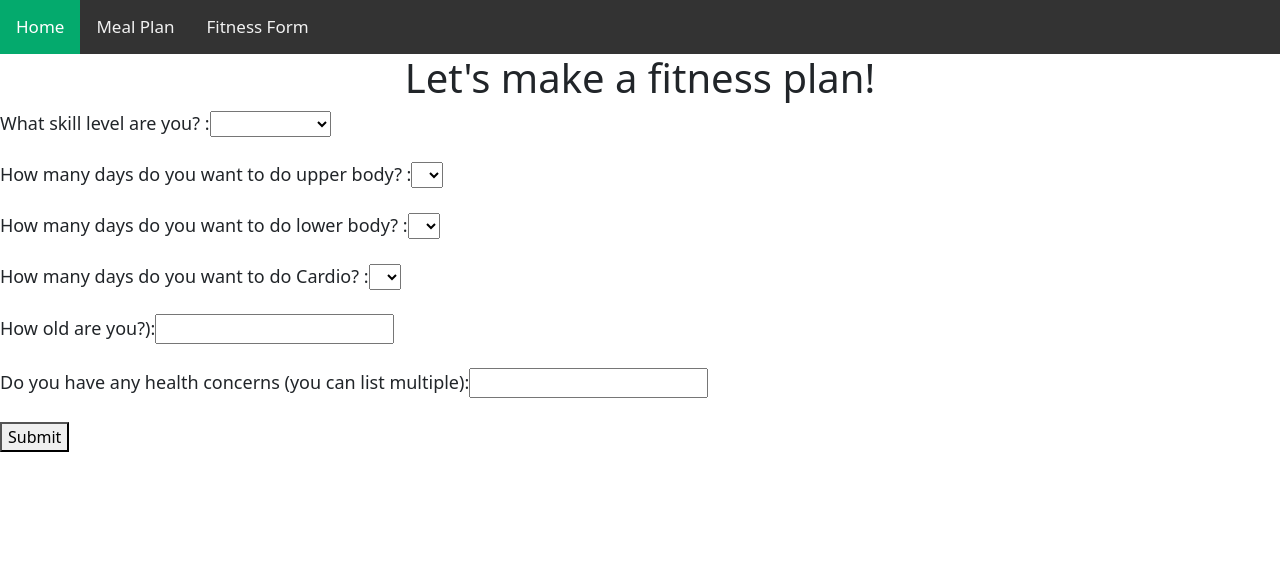
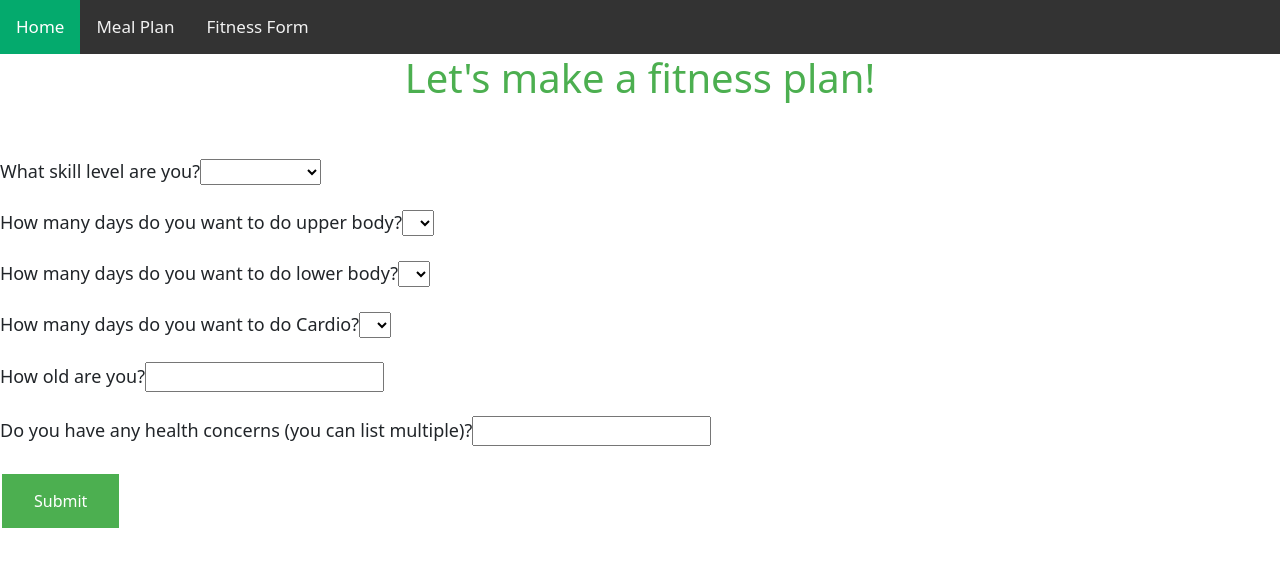
Before and after one commit to jjh6283/WiCHacks2023, an Angular app in the folder gAIn/: page /fitnessform in a window 1280 px wide. Shown: the top 566 px of the page. Built offline with nearby package versions, Linux system fonts and the light colour scheme.

Commit message:
Added more functionality to the webpage

```diff
--- a/gAIn/src/app/fitness-form/fitness-form.component.css
+++ b/gAIn/src/app/fitness-form/fitness-form.component.css
@@ -1,6 +1,20 @@
 h1{
   text-align: center;
+  color: #4CAF50;
 }
 label{
   font-size: large;
 }
+
+button{
+  background-color: #4CAF50;
+  border: none;
+  color: white;
+  padding: 15px 32px;
+  text-align: center;
+  text-decoration: none;
+  display: inline-block;
+  font-size: 16px;
+  margin: 4px 2px;
+  cursor: pointer;
+}
--- a/gAIn/src/app/fitness-form/fitness-form.component.html
+++ b/gAIn/src/app/fitness-form/fitness-form.component.html
@@ -1,7 +1,8 @@
-<h1>Let's make a fitness plan!</h1>
+<h1>Let's make a fitness plan!</h1><br><br>
 
+<div id = "theForm">
   <div class = "skillsDev">
-    <label >What skill level are you? :</label>
+    <label >What skill level are you? </label>
 
     <select #skills (change) = "selectSkillLevel(skills.value)">
       <option default></option>
@@ -13,7 +14,7 @@
   </div>
 
   <div class = "uppersDev">
-    <label>How many days do you want to do upper body? :</label>
+    <label>How many days do you want to do upper body? </label>
     <select #uppers (change) = "selectUpperBodyDays(uppers.value)">
       <option default></option>
       <option value="0">0</option>
@@ -28,7 +29,7 @@
   </div>
 
   <div class = "lowersDev">
-    <label >How many days do you want to do lower body? :</label>
+    <label >How many days do you want to do lower body? </label>
     <select #lowers (change) = "selectLowerBodyDays(lowers.value)">
       <option default></option>
       <option value="0">0</option>
@@ -43,7 +44,7 @@
   </div>
 
   <div class = "cardioDev">
-    <label >How many days do you want to do Cardio? :</label>
+    <label >How many days do you want to do Cardio? </label>
     <select  #cardio (change) = "selectCardioDays(cardio.value)">
       <option default></option>
       <option value="0">0</option>
@@ -58,13 +59,16 @@
   </div>
 
   <div class = "ageDiv">
-    <label>How old are you?):</label>
+    <label>How old are you? </label>
     <input type="text" id="age" name="ages"><br><br>
   </div>
 
   <div class = "healthConcernsDiv">
-    <label>Do you have any health concerns (you can list multiple):</label>
+    <label>Do you have any health concerns (you can list multiple)? </label>
     <input type="text" id="healthConcerns" name="healthConcerns"><br><br>
   </div>
 
 <button type="button" (click)="submitClicked()">Submit</button>
+
+
+</div>
--- a/gAIn/src/app/fitness-form/fitness-form.component.ts
+++ b/gAIn/src/app/fitness-form/fitness-form.component.ts
@@ -32,8 +32,7 @@ export class FitnessFormComponent {
     this.cardioDays = value;
   }
 
-  submitClicked($myParam: string = ''): String {
-
+  submitClicked(){
     // @ts-ignore
     this.healthConcerns = document.getElementById("healthConcerns").value;
     // @ts-ignore
@@ -56,14 +55,5 @@ export class FitnessFormComponent {
 
     if(this.upperBodyDays =="1") {sentence += " day a week with reps";}
     else{sentence += " days a week with reps";}
-
-    const navigation: string[] = ['/resultpage'];
-    if($myParam.length) {
-      navigation.push($myParam);
-    }
-    this.router.navigate(navigation);
-
-    return sentence;
   }
-
 }
--- a/gAIn/src/app/mealplan/mealplan.component.css
+++ b/gAIn/src/app/mealplan/mealplan.component.css
@@ -0,0 +1,16 @@
+h3{
+  text-align: center;
+  color: #4CAF50;
+}
+button{
+  background-color: #4CAF50;
+  border: none;
+  color: white;
+  padding: 15px 32px;
+  text-align: center;
+  text-decoration: none;
+  display: inline-block;
+  font-size: 16px;
+  margin: 4px 2px;
+  cursor: pointer;
+}
--- a/gAIn/src/app/mealplan/mealplan.component.html
+++ b/gAIn/src/app/mealplan/mealplan.component.html
@@ -1,7 +1,7 @@
 <div class="meal-plan page">
   <h3>
     Curate a Personal Meal Plan for the Week
-  </h3>
+  </h3><br><br>
 
   <div class="input-group mb-3">
     <!-- dietary restrictions -->
@@ -17,7 +17,7 @@
     <!-- show input box to enter other option -->
     <div *ngIf="restrictionState" >
       <form>
-        <input name="otherRestriction"/>
+        <input id  = "otherRestriction" name="otherRestriction"/>
       </form>
     </div>
   </div>
@@ -31,7 +31,7 @@
       <option value="maintain weight">Maintain Weight</option>
       <option value="lose weight">Lose Weight</option>
       <option value="gain weight">Gain Weight</option>
-      <option value="recomp">Body Recomposition</option>
+      <option value="body recomposition">Body Recomposition</option>
     </select>
   </div>
 
@@ -40,7 +40,7 @@
     Select your activity level
     <select #levels (change)="handleLevel(levels.value)">
       <option></option>
-      <option value="sedentary">Active</option>
+      <option value="sedentary">Sedentary</option>
       <option value="moderately active">Moderately Active</option>
       <option value="active">Active</option>
       <option value="very active">Very Active</option>
@@ -50,9 +50,9 @@
   <div class="input-group mb-3">
     <!-- specs -->
     Enter your physical specs
-    <input placeholder="Age" >
-    <input placeholder="Height">
-    <input placeholder="Weight">
+    <input id = "age" placeholder="Age" >
+    <input id = "height" placeholder="Height (ex: 5ft 6in)">
+    <input id = "weight" placeholder="Weight in pounds">
   </div>
 
   <div class="input-group mb-3">
@@ -69,7 +69,7 @@
     <!-- show input box to enter other option -->
     <div *ngIf="genderState">
       <form>
-        <input [(ngModel)]="gender" name="otherGender"/>
+        <input id = "otherGender" [(ngModel)]="gender" name="otherGender"/>
       </form>
     </div>
   </div>
@@ -77,7 +77,7 @@
   <form>
     Enter any health info that may affect your meal needs <br>
     Please delimit with commas
-    <input placeholder="Example: pcos, etc.">
+    <input id = "healthConcerns" placeholder="Example: pcos, etc.">
   </form>
 
 
--- a/gAIn/src/app/mealplan/mealplan.component.ts
+++ b/gAIn/src/app/mealplan/mealplan.component.ts
@@ -24,6 +24,8 @@ export class MealplanComponent {
   genderState!: boolean
   otherGender!: String | null
   gender!: String | null
+
+  healthConcerns!: String | null
   misc!: String | null
 
 
@@ -47,19 +49,43 @@ export class MealplanComponent {
   }
 
   createPrompt($myParam: string = '') : String {
-    let prompt = 'Create a meal plan for a '
-    if(this.gender === null){
-      this.gender = this.otherGender
-    }
+    // @ts-ignore
+    this.age = document.getElementById("age").value;
+    // @ts-ignore
+    this.height = document.getElementById("height").value;
+    // @ts-ignore
+    this.weight = document.getElementById("weight").value;
 
-    console.log(this.restriction, this.otherRestriction, this.gender, this.otherGender)
+    // @ts-ignore
+    this.healthConcerns = document.getElementById("healthConcerns").value;
 
+    if(this.restriction == "other"){ // @ts-ignore
+      this.otherRestriction = document.getElementById("otherRestriction").value;}
+
+    if(this.gender == "other"){ // @ts-ignore
+      this.otherGender = document.getElementById("otherGender").value;}
+
+    var sentence:string = "Create me a weekly meal plan for a "+this.level+ " " +this.height+", " +this.weight+" pound, "+this.age+" year old ";
+
+    if(this.gender == "other"){sentence+=this.otherGender;}
+    else{sentence+=this.gender;}
+    sentence+=" that is trying to "+ this.goal+" ";
+
+
+    if (this.restriction == "other"){sentence+= "that is "+ this.otherRestriction+" ";}
+    else if (this.restriction!=null){sentence+="that is " + this.restriction;}
+
+    if(this.healthConcerns != ""){sentence+= " and has the following health concerns: "+ this.healthConcerns}
+
+    sentence+=" (please list the dietary information)"
+
+    console.log(sentence);
     const navigation: string[] = ['/resultpage'];
     if($myParam.length) {
       navigation.push($myParam);
     }
     this.router.navigate(navigation);
 
-    return prompt
+    return sentence
   }
 }
```
